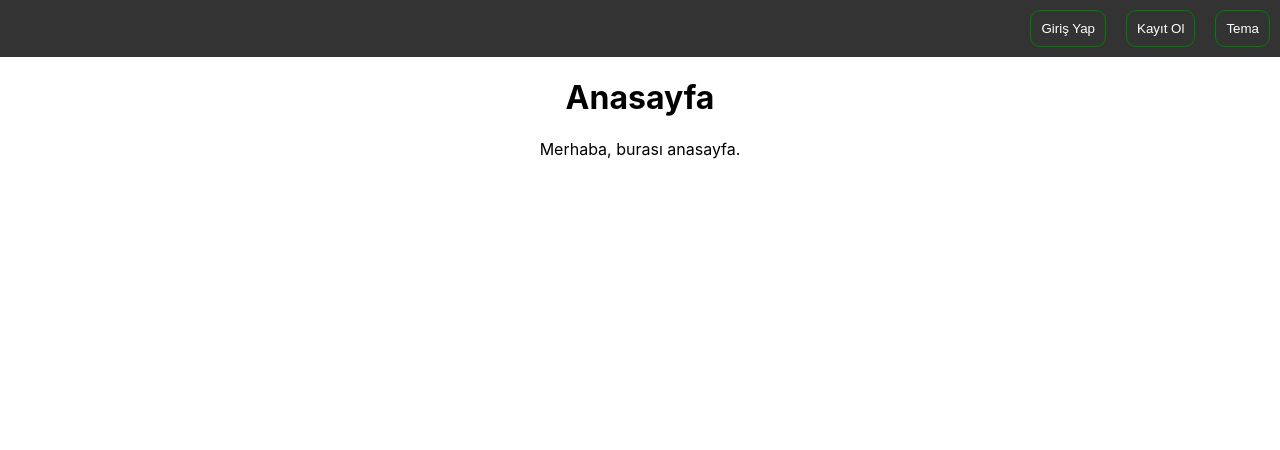
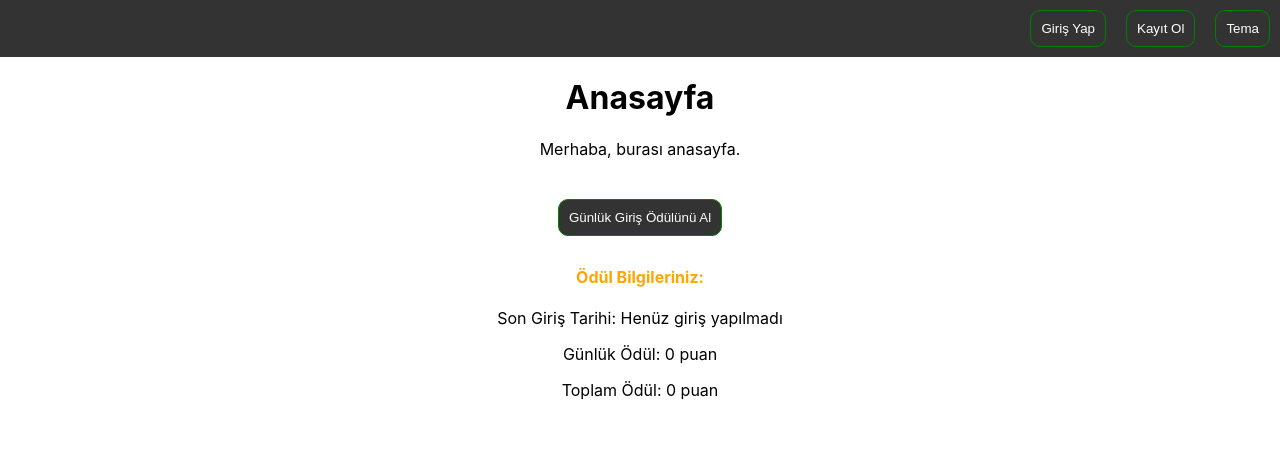
Before and after one commit to ataberkcetinkaya/StoryApp, a React (Create React App) app: page / in a window 1280 px wide. Shown: the top 450 px of the page. Built offline with nearby package versions, Linux system fonts and the light colour scheme; no server answers; the database is empty.

Commit message:
DailyRewards for Users

```diff
--- a/package.json
+++ b/package.json
@@ -1,6 +1,6 @@
 {
   "name": "storyapp",
-  "version": "1.3.2",
+  "version": "1.4.0",
   "private": true,
   "dependencies": {
     "@testing-library/jest-dom": "^5.17.0",
--- /dev/null
+++ b/src/pages/Games/DailyReward.js
@@ -0,0 +1,152 @@
+import React, { useState, useEffect } from 'react';
+import { db, auth } from '../../firebase';
+import { doc, getDoc, setDoc, updateDoc } from 'firebase/firestore';
+import DailyRewardModal from './DailyRewardModal';
+
+export default function DailyReward() {
+  const [reward, setReward] = useState(0);
+  const [totalReward, setTotalReward] = useState(0);
+  const [message, setMessage] = useState('');
+  const [lastLogin, setLastLogin] = useState(null);
+  const [isModalOpen, setIsModalOpen] = useState(false);
+
+  useEffect(() => {
+    const unsubscribe = auth.onAuthStateChanged((user) => {
+      if (user) {
+        fetchUserData();
+      } else {
+      }
+    });
+
+    return () => unsubscribe();
+  }, []);
+
+  // formatDate fonksiyonunu buraya alıyoruz
+  const formatDate = (date) => {
+    const day = String(date.getDate()).padStart(2, '0');
+    const month = String(date.getMonth() + 1).padStart(2, '0');
+    const year = date.getFullYear();
+    return `${day}-${month}-${year}`;
+  };
+
+  const fetchUserData = async () => {
+    try {
+      const user = auth.currentUser;
+      if (!user) {
+        console.log('Kullanıcı oturum açmamış.');
+        return;
+      }
+
+      const userRef = doc(db, 'users', user.uid);
+      const userSnap = await getDoc(userRef);
+
+      if (userSnap.exists()) {
+        console.log('Kullanıcı verisi:', userSnap.data());
+        const data = userSnap.data();
+        setLastLogin(data.lastLoginDate);
+        setReward(data.dailyReward);
+        setTotalReward(data.totalReward);
+      } else {
+        console.log('Kullanıcı verisi bulunamadı, yeni oluşturuluyor.');
+        await setDoc(userRef, {
+          lastLoginDate: null,
+          dailyReward: 10,
+          totalReward: 0,
+        });
+      }
+    } catch (error) {
+      console.error('Hata oluştu:', error);
+    }
+  };
+
+  const handleDailyReward = async () => {
+    try {
+      const user = auth.currentUser;
+      if (!user) {
+        setMessage('Giriş yapmalısınız.');
+        setIsModalOpen(true);
+        return;
+      }
+
+      const today = formatDate(new Date()); //Bugünün tarihi (DD-MM-YYYY)
+
+      const userRef = doc(db, 'users', user.uid);
+      const userSnap = await getDoc(userRef);
+
+      if (userSnap.exists()) {
+        const data = userSnap.data();
+        const lastLoginDate = data.lastLoginDate;
+        let newReward = data.dailyReward || 10;
+        let newTotalReward = data.totalReward || 0;
+        let streakCount = data.streakCount || 0;
+
+        if (lastLoginDate === today) {
+          setMessage('Bugün zaten giriş yaptınız.');
+          setIsModalOpen(true); //Modal'ı aç
+          return;
+        }
+
+        if (lastLoginDate) {
+          const lastLogin = new Date(lastLoginDate);
+          const currentLogin = new Date(today);
+          const diff = Math.floor(
+            (currentLogin - lastLogin) / (1000 * 60 * 60 * 24)
+          );
+
+          if (diff === 1) {
+            streakCount += 1;
+            if (streakCount <= 7) {
+              newReward *= 2;
+            } else {
+              newReward = 10;
+              streakCount = 1;
+            }
+          } else {
+            newReward = 10;
+            streakCount = 1;
+          }
+        }
+
+        newTotalReward += newReward;
+
+        await updateDoc(userRef, {
+          lastLoginDate: today,
+          dailyReward: newReward,
+          totalReward: newTotalReward,
+          streakCount: streakCount,
+        });
+
+        setReward(newReward);
+        setTotalReward(newTotalReward);
+        setLastLogin(today);
+        setMessage(`Günlük ödülünüz: ${newReward} puan. Toplam ödül: ${newTotalReward} puan.`);
+        setIsModalOpen(true); //Modal'ı aç
+      }
+    } catch (error) {
+      console.error('Günlük ödül verilemedi:', error);
+    }
+  };
+
+  const closeModal = () => setIsModalOpen(false);
+
+  return (
+    <div style={{ textAlign: 'center', marginTop: '30px' }}>
+      <button onClick={handleDailyReward}>
+        Günlük Giriş Ödülünü Al
+      </button>
+      <DailyRewardModal
+        isOpen={isModalOpen}
+        onClose={closeModal}
+        reward={reward}
+        totalReward={totalReward}
+        message={message}
+      />
+      <div style={{ marginTop: '20px' }}>
+        <h4 style={{ color: 'orange' }}>Ödül Bilgileriniz:</h4>
+        <p>Son Giriş Tarihi: {lastLogin ? formatDate(new Date(lastLogin)) : 'Henüz giriş yapılmadı'}</p>
+        <p>Günlük Ödül: {reward} puan</p>
+        <p>Toplam Ödül: {totalReward} puan</p>
+      </div>
+    </div>
+  );
+}
--- /dev/null
+++ b/src/pages/Games/DailyRewardModal.css
@@ -0,0 +1,35 @@
+.modal-overlay {
+    position: fixed;
+    top: 0;
+    left: 0;
+    width: 100%;
+    height: 100%;
+    background: rgba(0, 0, 0, 0.6);
+    display: flex;
+    justify-content: center;
+    align-items: center;
+    z-index: 1000;
+  }
+
+  .modal-content {
+    background: #fff;
+    padding: 20px;
+    border-radius: 8px;
+    text-align: center;
+    width: 300px;
+    box-shadow: 0 4px 10px rgba(0, 0, 0, 0.2);
+  }
+
+  .close-button {
+    margin-top: 20px;
+    padding: 10px 20px;
+    background-color: #007bff;
+    color: white;
+    border: none;
+    border-radius: 5px;
+    cursor: pointer;
+  }
+
+  .close-button:hover {
+    background-color: #0056b3;
+  }
--- /dev/null
+++ b/src/pages/Games/DailyRewardModal.js
@@ -0,0 +1,20 @@
+import React from 'react';
+import './DailyRewardModal.css';
+
+const DailyRewardModal = ({ isOpen, onClose, reward, totalReward, message }) => {
+  if (!isOpen) return null;
+
+  return (
+    <div className="modal-overlay" style={{ color: 'black' }}>
+      <div className="modal-content">
+        <h2>Günlük Ödül</h2>
+        <p>{message}</p>
+        <p>Günlük Ödül: <strong>{reward}</strong> puan</p>
+        <p>Toplam Ödül: <strong>{totalReward}</strong> puan</p>
+        <button onClick={onClose} className="close-button">Kapat</button>
+      </div>
+    </div>
+  );
+};
+
+export default DailyRewardModal;
--- a/src/pages/Home/Home.js
+++ b/src/pages/Home/Home.js
@@ -5,6 +5,7 @@ import { useAuth } from '../../context/AuthContext';
 import { signOut } from 'firebase/auth';
 import { auth, db } from '../../firebase';
 import { collection, getDocs } from 'firebase/firestore';
+import DailyReward from '../Games/DailyReward';
 
 export default function Home() {
 
@@ -55,7 +56,9 @@ export default function Home() {
           <>
             <span>Hoşgeldiniz, {currentUser.username || currentUser.email}</span>
             <Link to="/profile"><button>Profil</button></Link>
-            <button onClick={() => signOut(auth)}>Çıkış Yap</button>
+            <button onClick={() => signOut(auth).then(() => {
+              window.location.reload();
+            })}>Çıkış Yap</button>
           </>
         ) : (
           <>
@@ -74,6 +77,8 @@ export default function Home() {
           <p>Merhaba, burası anasayfa.</p>
         )}
 
+        <DailyReward />
+
         <div className='kayitliKullanicilar' onClick={toggleDropdown}>
           <h2>Kayıtlı Kullanıcılar</h2>
             {users.length === 0 ? (
@@ -85,6 +90,7 @@ export default function Home() {
                   <img src={user.profilePhoto || "defaultProfilePic.jpg"} alt={user.username} style={{ width: 40, height: 40, borderRadius: "50%" }} />
                   <p>{user.username}</p>
                   <span>Son Giriş: {user.lastLogin ? new Date(user.lastLogin).toLocaleString() : "Bilinmiyor"}</span>
+                  <p style={{marginLeft: '5px'}}>Puan: {user.totalReward}</p>
                 </li>
               ))}
             </ul>
```
